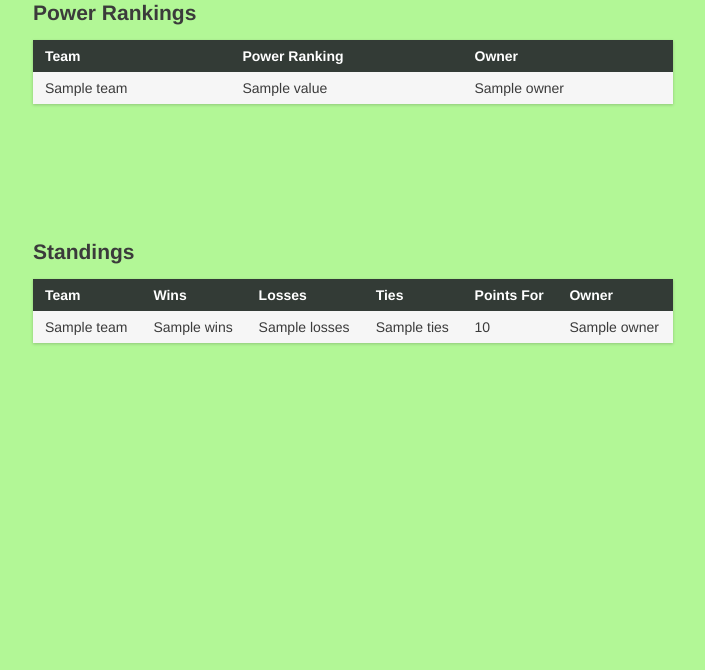
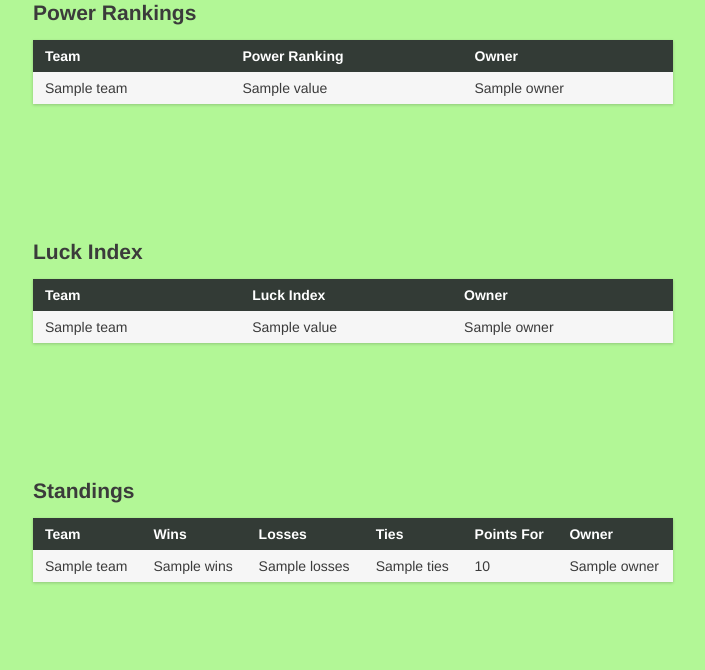
Before and after one commit to DesiPilla/espn-api-v3, a Django app: template templates/fantasy_stats/league.html in a window 1280 px wide. Shown: the part 771-1441 px from the top of the page, without its empty margins (207-912 px from the left). Before the commit the page ends 1116 px from the top, so only its background shows below. Run offline with Django 3.2, Linux system fonts and the light colour scheme; data comes from the database, SQL or seed files in the repository; tables that the repository leaves empty hold one stand-in row (values such as "Sample post"); the template is opened without the code that fills it: values that come from a table or form of the project are taken from there, most other values are stand-ins (such as "Sample title", 1, 10 or a date in 2020).

Commit message:
feat: convert luck index to net wins gained/lost

```diff
--- a/src/doritostats/django_utils.py
+++ b/src/doritostats/django_utils.py
@@ -187,10 +187,14 @@ def django_luck_index(league: League, week: int):
     for (team, luck) in sorted(
         league_luck_index.items(), key=lambda x: x[1], reverse=True
     ):
+        if luck >= 0:
+            luck_val = "+{:.1f} net wins gained by luck".format(luck)
+        else:
+            luck_val = "{:.1f} net wins lost by unluckiness".format(luck)
         luck_index.append(
             {
                 "team": team.team_name,
-                "value": "{:.1f}".format(luck * 100),
+                "value": luck_val,
                 "owner": team.owner,
             }
         )
--- a/templates/fantasy_stats/index.html
+++ b/templates/fantasy_stats/index.html
@@ -29,12 +29,14 @@
 
     <div>
       <h2>Select your league</h2>
+      {# Choose if league is from the current season or a previous season #}
       <div>
         <label>Search for leagues in the
               <label><input type="radio" name="current-or-previous-season" value="select-from-current-year" checked>Current season</label>
               <label><input type="radio" name="current-or-previous-season" value="select-from-previous-year">Previous season</label>
         </label>
       </div>
+
       {# Dropdown list containing all leagues in database from current year #}
       <div class="select" id="select-from-current-year">
         <select name="league-select" id="league-select" onchange="location = this.value">
--- a/templates/fantasy_stats/league.html
+++ b/templates/fantasy_stats/league.html
@@ -138,7 +138,7 @@
 
 
 
-  {% comment %} {# Luck Index #}
+  {# Luck Index #}
   <div class="wrapper">
   <h2>Luck Index</h2>
     <div class="table">
@@ -154,13 +154,13 @@
       {% for r in  luck_index%}
       <div class="row">
         <div class="cell" data-title="Team"> {{ r.team }} </div>
-        <div class="cell" data-title="Luck Index"> {{ r.value|floatformat:"0" }}%</div>
+        <div class="cell" data-title="Luck Index"> {{ r.value }}</div>
         <div class="cell" data-title="Owner"> {{ r.owner }} </div>
       </div>
       {% endfor %}
 
     </div>
-  </div> {% endcomment %}
+  </div>
 
 
 
```
